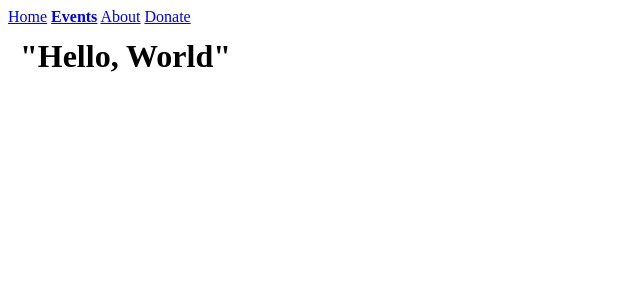
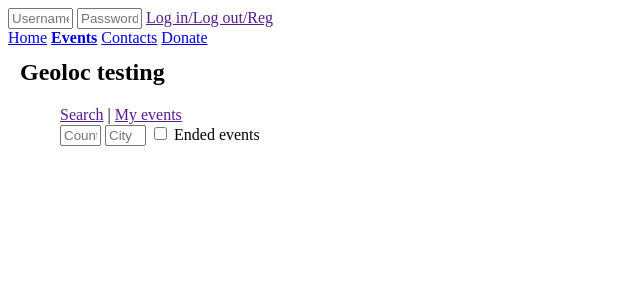
Before and after one commit to vomaxHELLnO/georace, a Django app: page /events/ in a window 1280 px wide. Shown: the top 300 px of the page, without its empty margins (0-640 px from the left). Run offline with Django 3.2, Linux system fonts and the light colour scheme; data that the repository does not hold is empty; some libraries are stand-ins or nearby versions.

Commit message:
Create basic webpage design
Create contacts.html, donate.html, events.html.

```diff
--- a/georace/templates/base.html
+++ b/georace/templates/base.html
@@ -1,38 +1,14 @@
 <html>
   <head>
-    <title>Sample "Hello, World" Application</title>
+    <title>Destinations family</title>
   </head>
   <body bgcolor=white>
+    <div id="header" role="banner">
+      <input type="text" name="ID" size="5" placeholder="Username"></input>
+      <input type="text" name="PW" size="5" placeholder="Password"></input>
+      <a class="choice" href="">Log in/Log out/Reg</a>
+    </div>
       {% include "menu.html" %}
-
       {% block content %}{% endblock %}
   </body>
-  <script src="https://ajax.googleapis.com/ajax/libs/jquery/1.4.3/jquery.min.js"></script>
-
-<script type="text/javascript">
-    $(function(){ // I use jQuery in this example
-        navigator.geolocation.getCurrentPosition(
-            function(position) {
-                 alert("Lat: " + position.coords.latitude + "\nLon: " + position.coords.longitude);
-            },
-            function(error){
-                 alert(error.message);
-            }, {
-                 enableHighAccuracy: true
-                      ,timeout : 5000
-            }
-        );
-      document.getElementById('event_geoloc').onclick = function() {
-          if (navigator.geolocation) {
-            navigator.geolocation.getCurrentPosition(showPosition);
-          } else {
-            alert('Geolocation is not supported by this browser.');
-          };
-        };
-    });
-    function showPosition(position) {
-      alert('Latitude: ' + position.coords.latitude +
-            '<br>Longitude: ' + position.coords.longitude);
-    };
-</script>
 </html>
--- /dev/null
+++ b/georace/templates/events.html
@@ -0,0 +1,51 @@
+{% extends "base.html" %}
+{% block content %}
+    <table border="0" cellpadding="10">
+      <tr>
+        <td>
+          <h2>Geoloc testing</h3>
+          <ul>
+              <a href="">Search</a> |
+              <a href="">My events</a>
+              </br>
+              <input type="text" name="country" size="2" placeholder="Country"></input>
+              <input type="text" name="city" size="2" placeholder="City"></input>
+              <input type="checkbox" name="event_ended"> Ended events</input>
+              </br>
+          </ul>
+          <ul>
+          {% for event in events %}
+          <button id="event_geoloc"> <li>{{event.place}} : {{event.geotag}}</li> </button>
+          {% endfor %}
+          </ul>
+        </td>
+      </tr>
+    </table>
+<script src="https://ajax.googleapis.com/ajax/libs/jquery/1.4.3/jquery.min.js"></script>
+
+<script type="text/javascript">
+    $(function(){ // I use jQuery in this example
+        navigator.geolocation.getCurrentPosition(
+            function(position) {
+                 alert("Lat: " + position.coords.latitude + "\nLon: " + position.coords.longitude);
+            },
+            function(error){
+                 alert(error.message);
+            }, {
+                 enableHighAccuracy: true
+                      ,timeout : 5000
+            }
+        );
+      document.getElementById('event_geoloc').onclick = function() {
+          if (navigator.geolocation) {
+            navigator.geolocation.getCurrentPosition(showPosition);
+          } else {
+            alert('Geolocation is not supported by this browser.');
+          };
+        };
+    });
+    function showPosition(position) {
+      alert("Lat: " + position.coords.latitude + "\nLon: " + position.coords.longitude);
+    };
+</script>
+{% endblock %}
--- a/georace/templates/index.html
+++ b/georace/templates/index.html
@@ -3,12 +3,13 @@
     <table border="0" cellpadding="10">
       <tr>
         <td>
-          <h1>"Hello, World"</h1>
-          <ul>
-          {% for event in events %}
-          <button id="event_geoloc"> <li>{{event.place}} : {{event.geotag}}</li> </button>
-          {% endfor %}
-          </ul>
+            Noobs from Lithuania present a how to: </br>
+          <iframe width="560"
+                  height="315"
+                  src="https://www.youtube.com/embed/2cjbSgy3vSw"
+                  frameborder="0"
+                  allowfullscreen>
+          </iframe>
         </td>
       </tr>
     </table>
--- a/georace/templates/menu.html
+++ b/georace/templates/menu.html
@@ -1,4 +1,5 @@
       <a href="/">{% if active == 'home'%}<b>Home</b>{% else %}Home{% endif %}</a>
-      <a href="/events/">{% if active == 'events'%}<b>Events</b>{% else %}Evencts{% endif %}</a>
-      <a href="/about/">{% if active == 'about'%}<b>About</b>{% else %}About{% endif %}</a>
+      <a href="/events/">{% if active == 'events'%}<b>Events</b>{% else %}Events{% endif %}</a>
+      <a href="/contacts/">{% if active == 'contacts'%}<b>Contacts</b>
+          {% else %}Contacts{% endif %}</a>
       <a href="/donate/">{% if active == 'donate'%}<b>Donate</b>{% else %}Donate{% endif %}</a>
--- a/georace/urls.py
+++ b/georace/urls.py
@@ -22,7 +22,7 @@ urlpatterns = [
     url(r'^$', views.index),
     url(r'^home/$', views.index),
     url(r'^events/$', views.events),
-    url(r'^about/$', views.about),
+    url(r'^contacts/$', views.contacts),
     url(r'^donate/$', views.donate),
 
     url(r'^admin/', admin.site.urls),
--- a/georace/views.py
+++ b/georace/views.py
@@ -11,21 +11,21 @@ def index(request):
 
 def events(request):
     events = Event.objects.all()
-    return render(request, 'index.html', {
+    return render(request, 'events.html', {
         'events': events,
         'active': 'events'
     })
 
-def about(request):
+def contacts(request):
     events = Event.objects.all()
-    return render(request, 'index.html', {
+    return render(request, 'contacts.html', {
         'events': events,
-        'active': 'about'
+        'active': 'contacts'
     })
 
 def donate(request):
     events = Event.objects.all()
-    return render(request, 'index.html', {
+    return render(request, 'donate.html', {
         'events': events,
         'active': 'donate'
     })
```
Also changed, not shown: georace/templates/contacts.html (added, +12 -0 lines), georace/templates/donate.html (added, +14 -0 lines).
